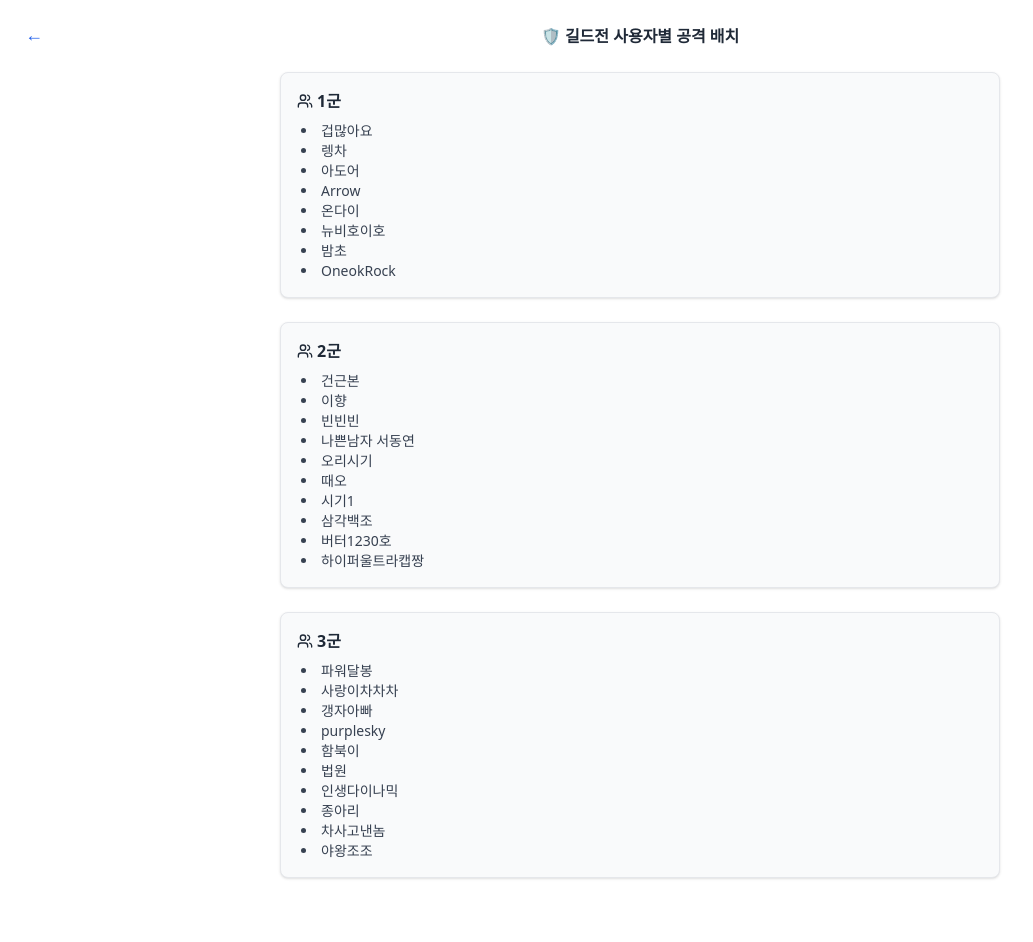
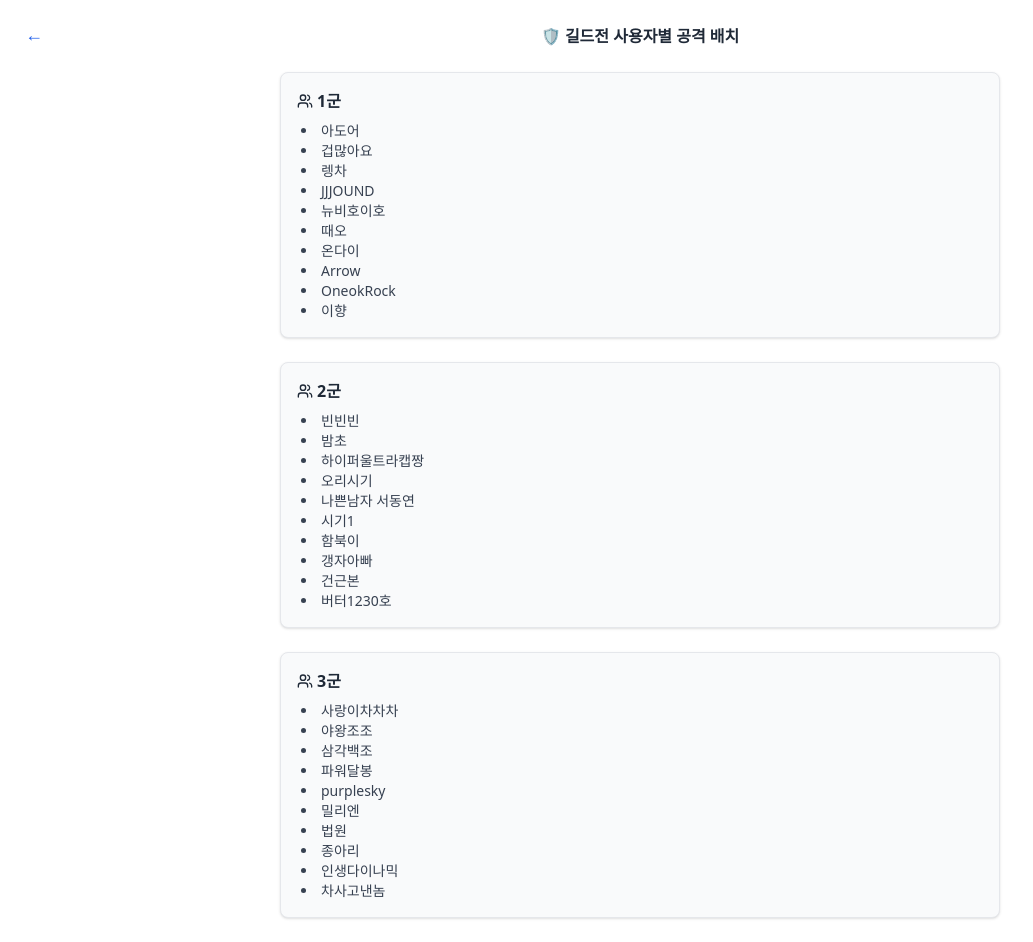
Before and after one commit to ogeongeun/snr-guide, a React (Create React App) app: page /guild-offense/setup in a window 1280 px wide. Shown: the whole page, without its empty margins (0-1033 px from the left). Before the commit the page ends 902 px from the top, so only its background shows below. Built offline with nearby package versions, Linux system fonts and the light colour scheme.

Commit message:
길드전 수정 2시간50분

```diff
--- a/src/pages/GuildOffenseSetupPage.jsx
+++ b/src/pages/GuildOffenseSetupPage.jsx
@@ -3,9 +3,9 @@ import { Users } from 'lucide-react';
 
 const GuildOffenseSetupPage = () => {
   const userGroups = {
-    '1군': ['겁많아요','렝차','아도어','Arrow','온다이','뉴비호이호','밤초','OneokRock'],
-    '2군': ['건근본','이향','빈빈빈','나쁜남자 서동연','오리시기','때오','시기1','삼각백조','버터1230호','하이퍼울트라캡짱'],
-    '3군': [ '파워달봉','사랑이차차차','갱자아빠','purplesky','함북이','법원','인생다이나믹','종아리','차사고낸놈','야왕조조']
+    '1군': ['아도어','겁많아요','렝차','JJJOUND','뉴비호이호','때오','온다이','Arrow','OneokRock','이향'],
+    '2군': ['빈빈빈','밤초','하이퍼울트라캡짱','오리시기','나쁜남자 서동연','시기1','함북이','갱자아빠','건근본','버터1230호'],
+    '3군': [ '사랑이차차차','야왕조조','삼각백조','파워달봉','purplesky','밀리엔','법원','종아리','인생다이나믹','차사고낸놈']
 
 
   };
```
